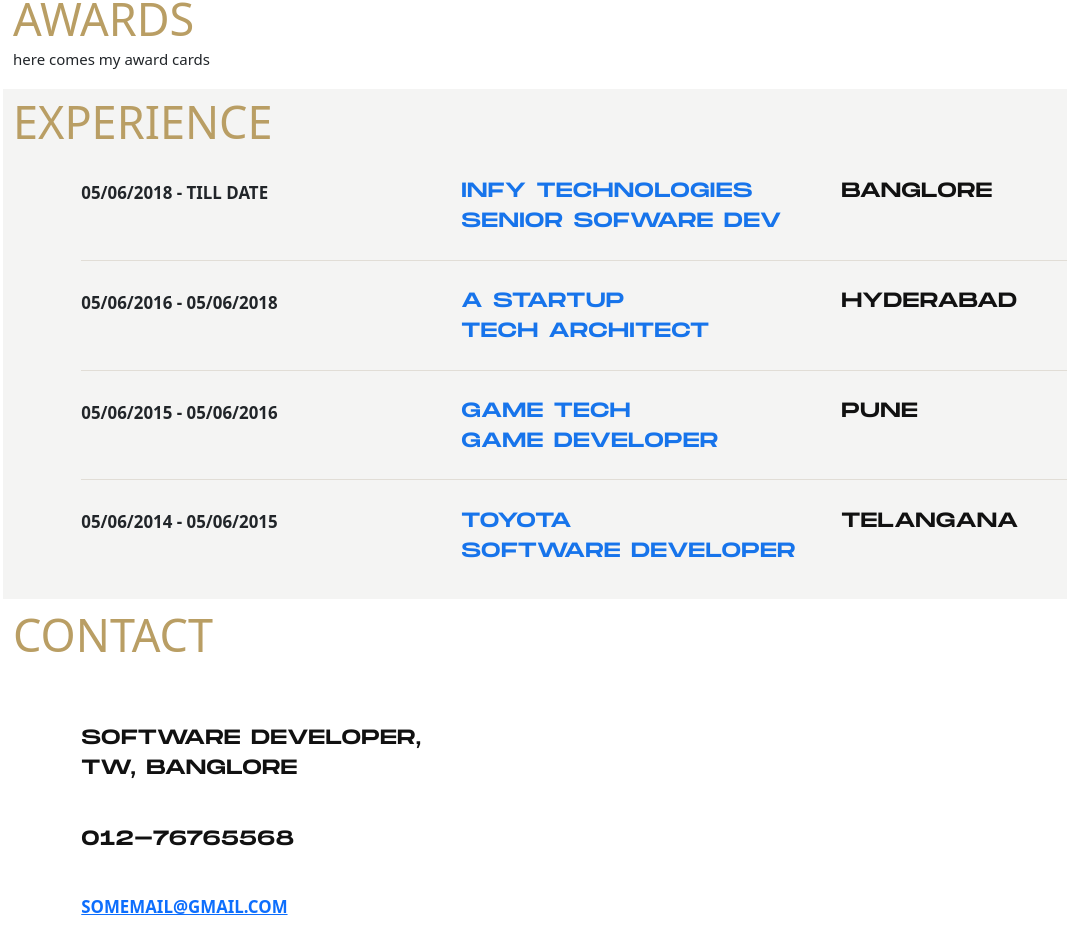
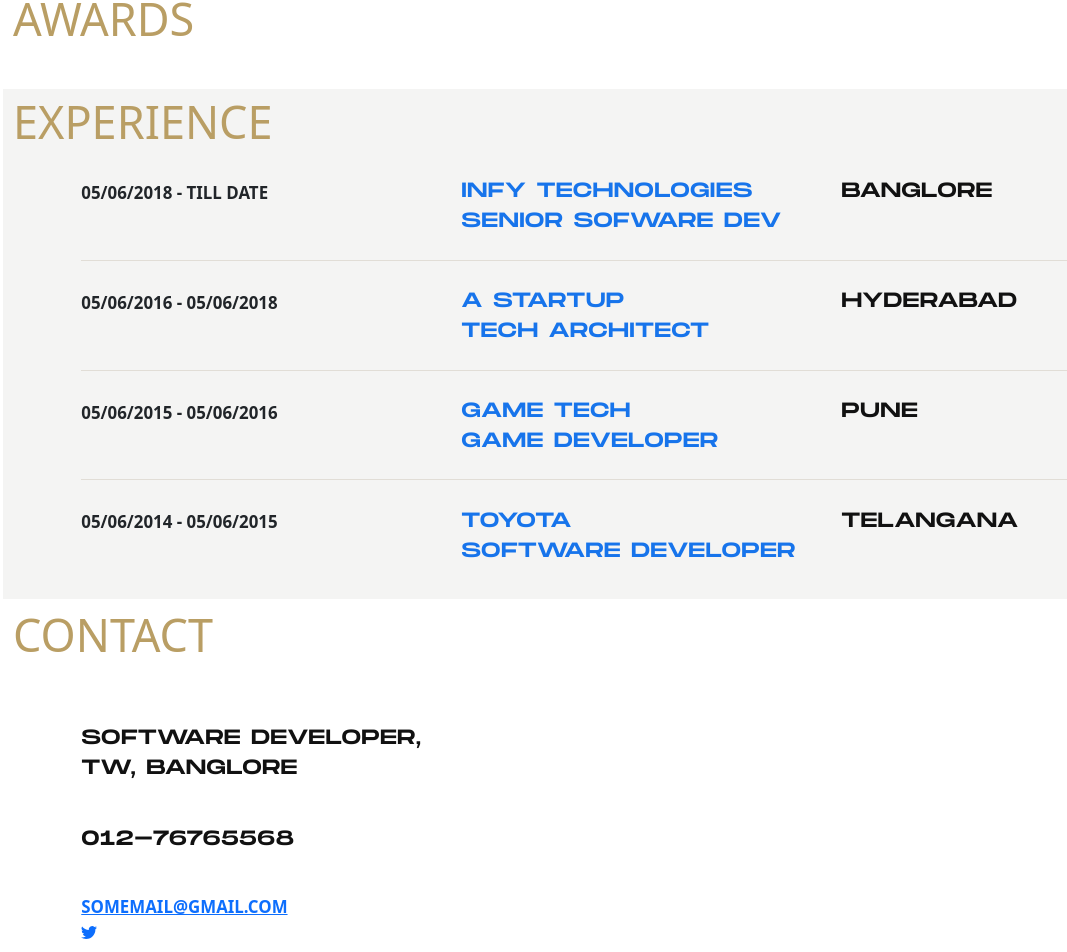
Before and after one commit to PavanNiddapu/my-first-react-app, a React (Create React App) app: page / in a window 1280 px wide. Shown: the part 575-1527 px from the top of the page, without its empty margins (0-1067 px from the left). Built offline with nearby package versions, Linux system fonts and the light colour scheme.

Commit message:
Add Twitter icon

```diff
--- a/src/App.js
+++ b/src/App.js
@@ -20,7 +20,6 @@
 
       <div className='page2 bg-color-alternate'>
         <Heading name="Awards" />
-        here comes my award cards
       </div>
 
       <div className='page3 bg-color'>
--- a/src/Components/Contact.js
+++ b/src/Components/Contact.js
@@ -15,6 +15,13 @@
                         <div className="slide-title-sub">Software Developer,<br></br> TW, banglore</div>
                         <div className="slide-title-sub"><a href="tel:+99999999" class="phone-link">012-76765568</a></div>
                         <div className="text-md text-uppercase"><a href="mailto:somemaildummy@gmail.com" class="text-primary"><strong>somemail@gmail.com</strong></a></div>
+                        <div className="">
+                            <a href="https://www.google.com" target="_blank" rel="noopener noreferrer">
+                                <svg xmlns="http://www.w3.org/2000/svg" width="16" height="16" fill="currentColor" class="bi bi-twitter" viewBox="0 0 16 16">
+                                    <path d="M5.026 15c6.038 0 9.341-5.003 9.341-9.334 0-.14 0-.282-.006-.422A6.685 6.685 0 0 0 16 3.542a6.658 6.658 0 0 1-1.889.518 3.301 3.301 0 0 0 1.447-1.817 6.533 6.533 0 0 1-2.087.793A3.286 3.286 0 0 0 7.875 6.03a9.325 9.325 0 0 1-6.767-3.429 3.289 3.289 0 0 0 1.018 4.382A3.323 3.323 0 0 1 .64 6.575v.045a3.288 3.288 0 0 0 2.632 3.218 3.203 3.203 0 0 1-.865.115 3.23 3.23 0 0 1-.614-.057 3.283 3.283 0 0 0 3.067 2.277A6.588 6.588 0 0 1 .78 13.58a6.32 6.32 0 0 1-.78-.045A9.344 9.344 0 0 0 5.026 15z" />
+                                </svg>
+                            </a>
+                        </div>
                     </div>
                 </div>
             </div>
```
